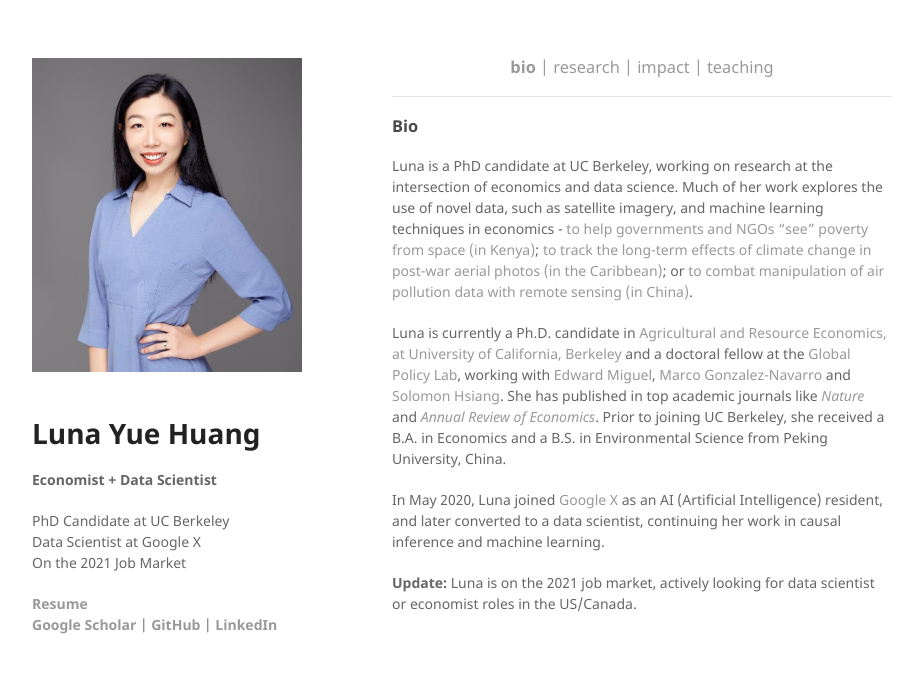
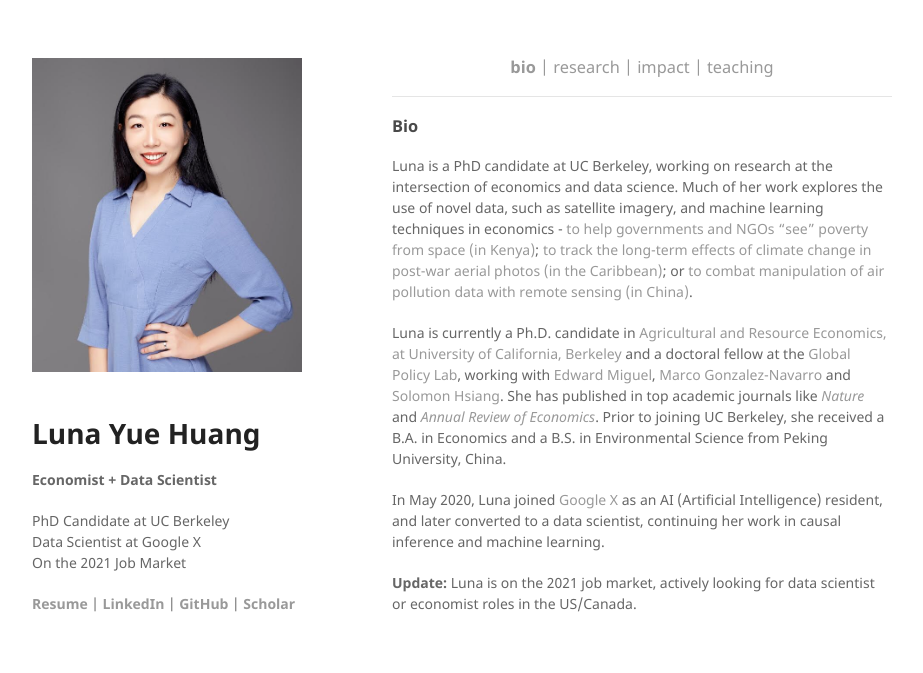
Before and after one commit to luna983/luna983.github.io, a Jekyll site: the page built from index.md, in a window 1280 px wide. Shown: the top 673 px of the page, without its empty margins (178-1101 px from the left). Built offline with Jekyll 4.4.1, drawn with Linux system fonts in a browser that asks for light colours.

Commit message:
Update default.html

```diff
--- a/_layouts/default.html
+++ b/_layouts/default.html
@@ -25,7 +25,7 @@
         <h1>{{ site.title }}</h1>
         <p><strong>{{ site.short_description }}</strong></p>
         <p>{{ site.long_description }}<br></p>
-        <p><a href="{{ site.long_url }}{{ site.cv_short_file }}"><b>Resume</b></a> <br> <a href="{{ site.gscholar }}"><b>Google Scholar</b></a> &#124; <a href="{{ site.github }}"><b>GitHub</b></a> &#124; <a href="{{ site.linkedin }}"><b>LinkedIn</b></a><br></p>
+        <p><a href="{{ site.long_url }}{{ site.cv_short_file }}"><b>Resume</b></a> &#124; <a href="{{ site.linkedin }}"><b>LinkedIn</b></a> &#124; <a href="{{ site.github }}"><b>GitHub</b></a> &#124; <a href="{{ site.gscholar }}"><b>Scholar</b></a> <br></p>
         <p><br></p>
 
       </header>
```
